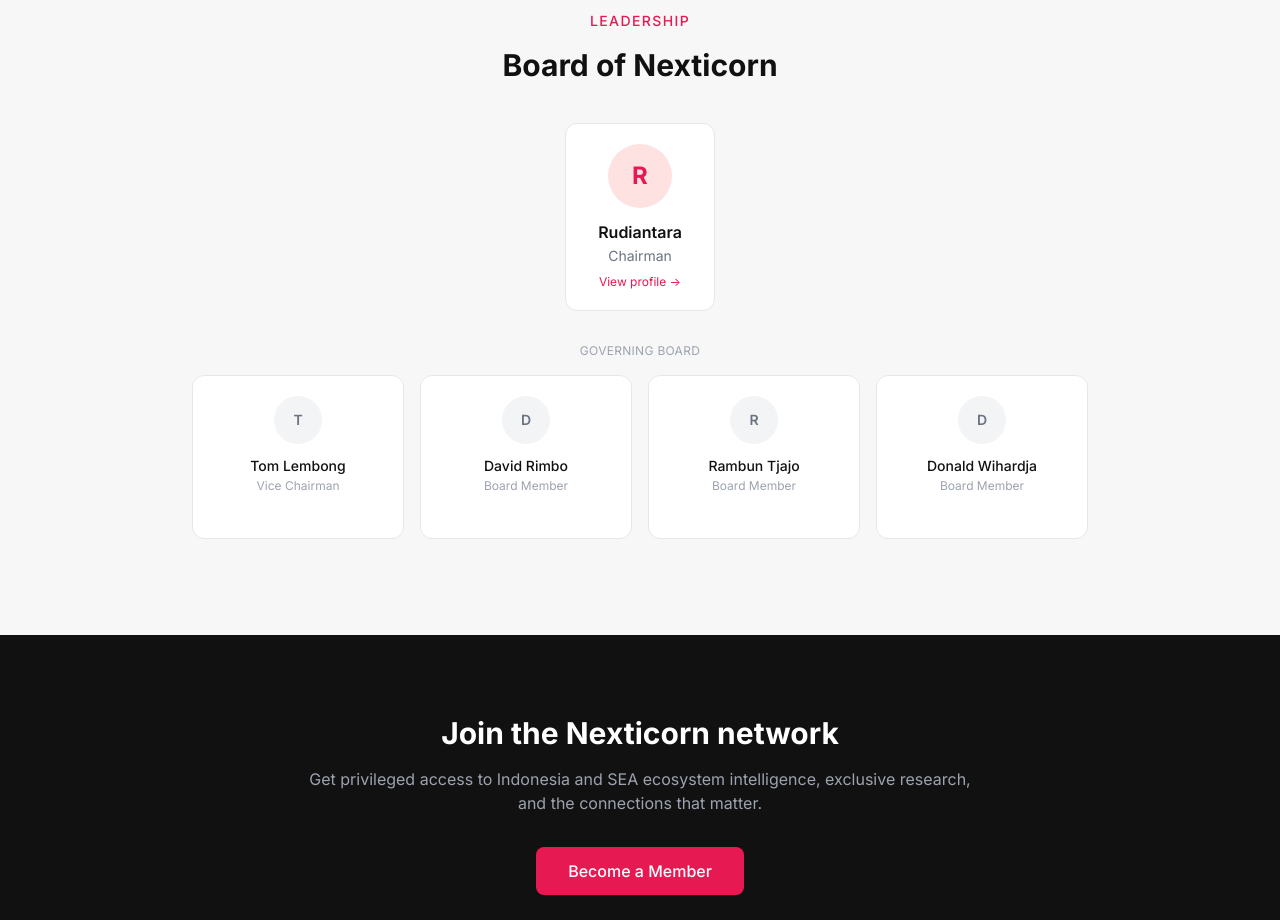
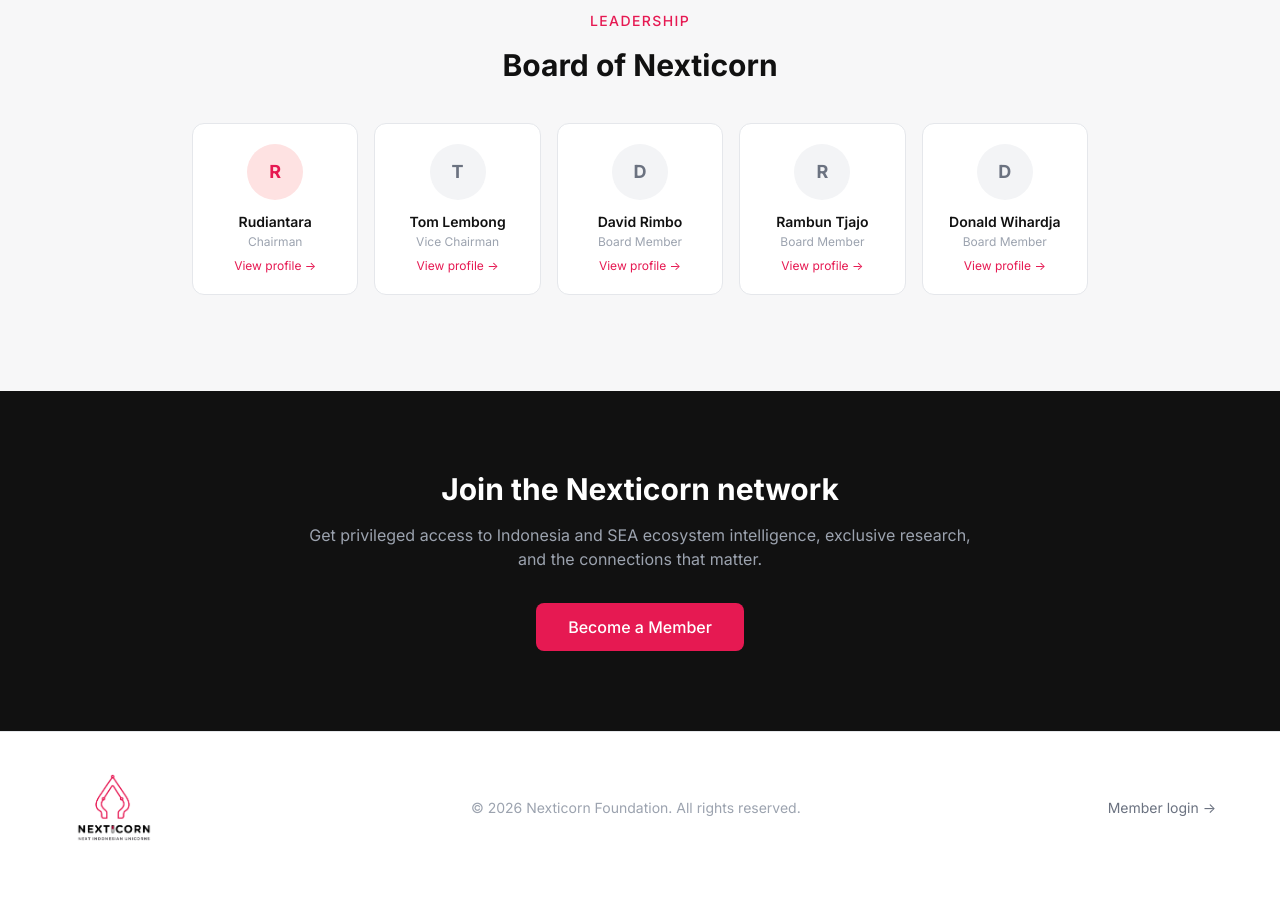
Before and after one commit to nxctemp/nexticorn-platform, a Next.js app: page / in a window 1280 px wide. Shown: the part 4080-5000 px from the top of the page. After the commit the page ends 4963 px from the top, so only its background shows below. Built offline with nearby package versions, Linux system fonts and the light colour scheme.

Commit message:
fix: mobile nav buttons, uniform board cards

```diff
--- a/src/app/page.tsx
+++ b/src/app/page.tsx
@@ -67,9 +67,9 @@
             <Link href="/login" className="text-sm border border-[#F6ACC1] text-[#111111] px-4 py-2 rounded-lg hover:bg-[#F6ACC1] hover:border-[#F6ACC1] transition-colors">Sign in</Link>
             <Link href="/signup" className="text-sm bg-[#E61952] text-white px-4 py-2 rounded-lg hover:bg-[#C01544] transition-colors">Become a Member</Link>
           </div>
-          <div className="flex md:hidden items-center gap-3">
-            <Link href="/login" className="text-sm border border-[#F6ACC1] text-[#111111] px-3 py-1.5 rounded-lg">Sign in</Link>
-            <Link href="/signup" className="text-sm bg-[#E61952] text-white px-3 py-1.5 rounded-lg">Become a Member</Link>
+          <div className="flex md:hidden items-center gap-2">
+            <Link href="/login" className="text-sm border border-[#F6ACC1] text-[#111111] px-3 py-1.5 rounded-lg whitespace-nowrap">Sign in</Link>
+            <Link href="/signup" className="text-sm bg-[#E61952] text-white px-3 py-1.5 rounded-lg whitespace-nowrap">Join</Link>
           </div>
         </div>
       </nav>
@@ -282,36 +282,24 @@
             <p className="text-[#E61952] text-sm font-medium uppercase tracking-widest mb-4">Leadership</p>
             <h2 className="text-2xl md:text-3xl font-bold text-[#111111] mb-10">Board of Nexticorn</h2>
 
-            {/* Chairman */}
-            <div className="flex justify-center mb-8">
-              <button
-                onClick={() => setSelectedMember(boardMembers[0])}
-                className="bg-white border border-[#E5E7EB] rounded-xl px-8 py-5 hover:border-[#E61952] hover:shadow-md transition-all group"
-              >
-                <div className="w-16 h-16 bg-[#FEE2E2] rounded-full flex items-center justify-center text-[#E61952] font-bold text-2xl mx-auto mb-3 group-hover:bg-[#E61952] group-hover:text-white transition-colors">
-                  R
-                </div>
-                <div className="text-[#111111] font-semibold">Rudiantara</div>
-                <div className="text-[#6B7280] text-sm mt-0.5">Chairman</div>
-                <div className="text-[#E61952] text-xs mt-2">View profile →</div>
-              </button>
-            </div>
-
-            {/* Governing board */}
-            <div className="text-xs text-[#9CA3AF] uppercase tracking-wide mb-4">Governing Board</div>
-            <div className="grid grid-cols-2 md:grid-cols-4 gap-4 mb-4">
-              {boardMembers.slice(1).map((member) => (
+{/* All board members — uniform grid */}
+            <div className="grid grid-cols-2 md:grid-cols-5 gap-4 mb-4">
+              {boardMembers.map((member, index) => (
                 <button
                   key={member.name}
                   onClick={() => setSelectedMember(member)}
-                  className="bg-white border border-[#E5E7EB] rounded-xl p-5 hover:border-[#E61952] hover:shadow-md transition-all group text-center"
+                  className="bg-white border border-[#E5E7EB] rounded-xl p-5 hover:border-[#E61952] hover:shadow-md transition-all group text-center flex flex-col items-center"
                 >
-                  <div className="w-12 h-12 bg-[#F3F4F6] rounded-full flex items-center justify-center text-[#6B7280] font-semibold text-sm mb-3 mx-auto group-hover:bg-[#FEE2E2] group-hover:text-[#E61952] transition-colors">
+                  <div className={`w-14 h-14 rounded-full flex items-center justify-center font-bold text-lg mb-3 transition-colors ${
+                    index === 0
+                      ? 'bg-[#FEE2E2] text-[#E61952] group-hover:bg-[#E61952] group-hover:text-white'
+                      : 'bg-[#F3F4F6] text-[#6B7280] group-hover:bg-[#FEE2E2] group-hover:text-[#E61952]'
+                  }`}>
                     {member.initial}
                   </div>
-                  <div className="text-[#111111] font-medium text-sm">{member.name}</div>
+                  <div className="text-[#111111] font-semibold text-sm">{member.name}</div>
                   <div className="text-[#9CA3AF] text-xs mt-0.5">{member.role}</div>
-                  <div className="text-[#E61952] text-xs mt-2 opacity-0 group-hover:opacity-100 transition-opacity">View profile →</div>
+                  <div className="text-[#E61952] text-xs mt-2">View profile →</div>
                 </button>
               ))}
             </div>
```
